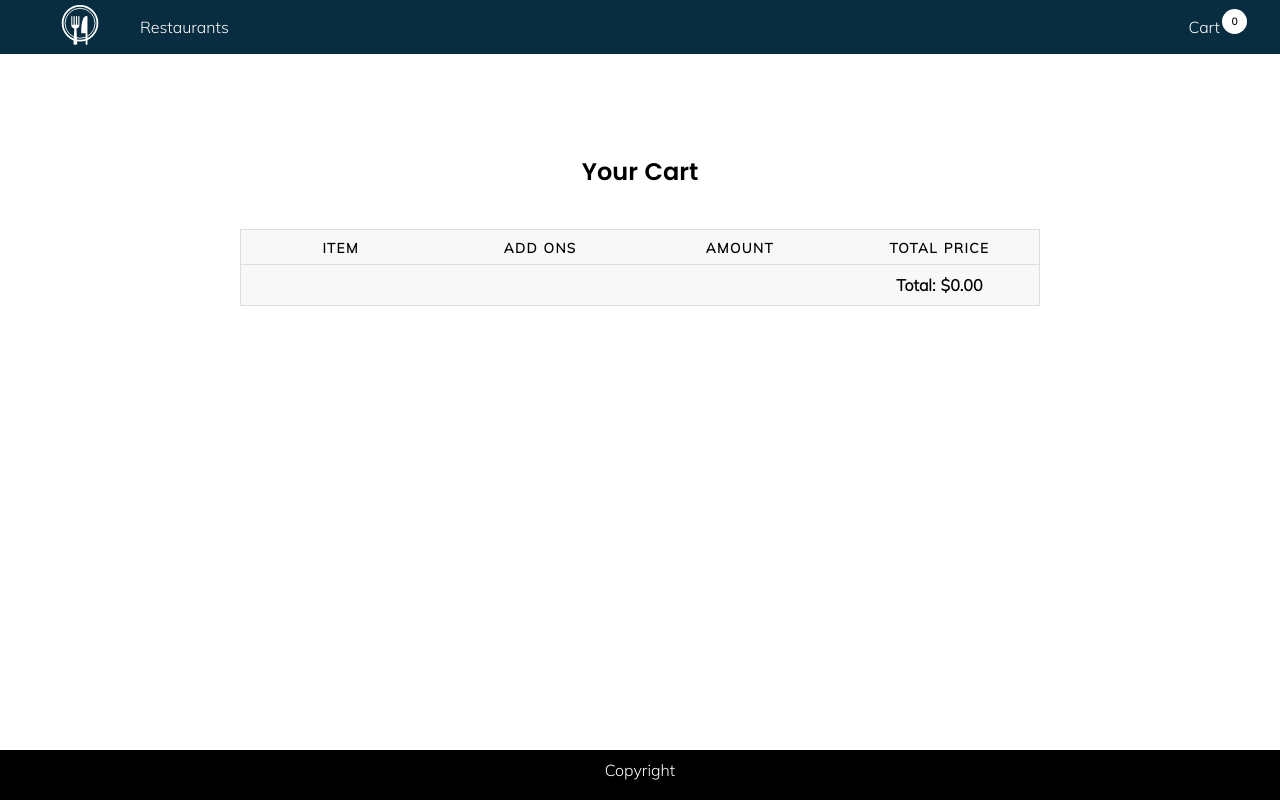
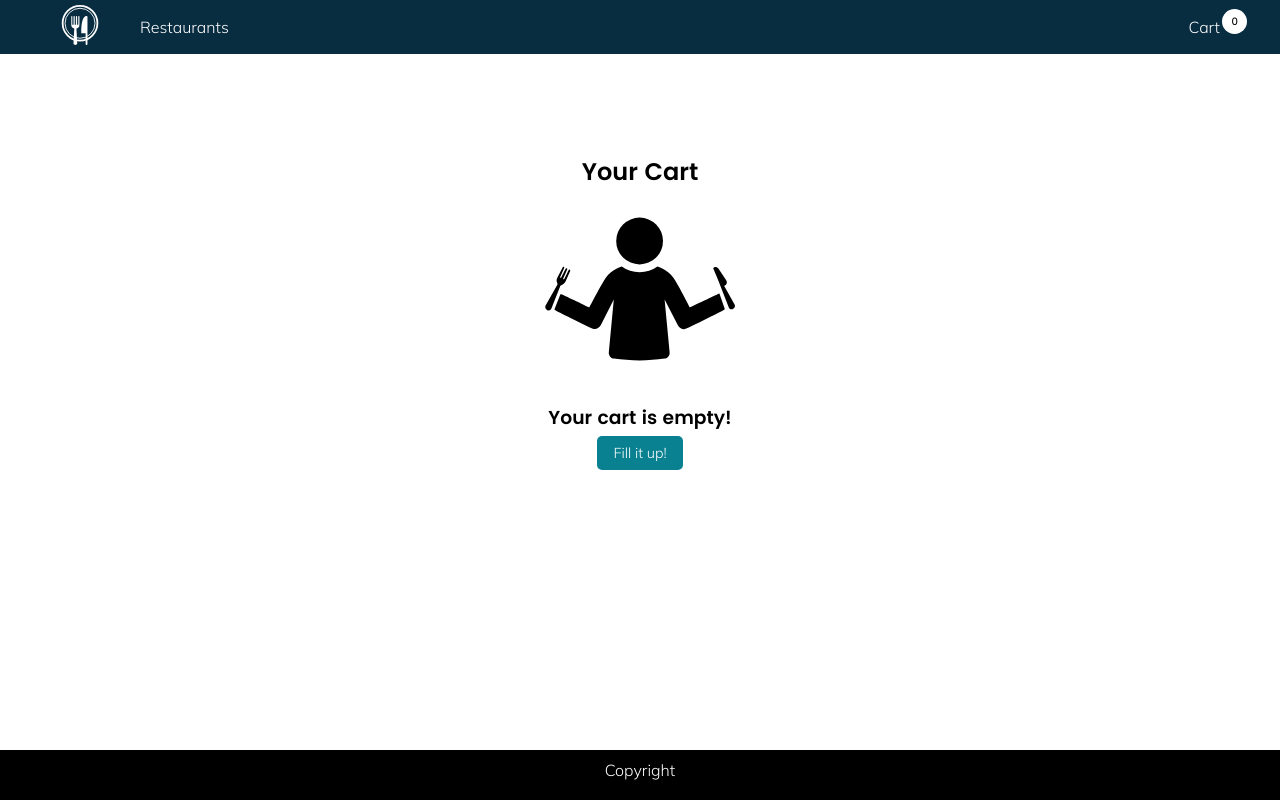
Before and after one commit to ayhanbasmisirli/nuxtfood, a Nuxt app: page /cart in a window 1280 px wide. Built offline with nearby package versions, Linux system fonts and the light colour scheme.

Commit message:
Empty chart

```diff
--- /dev/null
+++ b/components/AppEmptyCart.vue
@@ -0,0 +1,38 @@
+<template>
+  <section v-if="!cart.length" class="emptycart">
+    <svg
+      width="200"
+      height="200"
+      viewBox="-949 951 100 100"
+      aria-labelledby="hungry"
+      role="presentation"
+    >
+      <title id="hungry">Hungry Man Icon</title>
+      <path
+        d="M-859.3 1003.3c-.3.1-.7.2-1.1.4-2 .9-13.7 6.5-13.7 6.5s-1.6-3.1-3.4-6.5c-1.8-3.4-3.9-7.2-4.9-8.5-1.4-1.8-3.2-3.3-5.2-4.3-.8-.4-1.8-.8-2.7-1.1-2.5 1.8-5.6 2.8-8.9 2.8-3.3 0-6.4-1-8.9-2.8-1 .3-1.8.7-2.7 1.1-2.1 1-3.8 2.5-5.2 4.3-1.9 2.6-8.4 15.1-8.4 15.1s-3-1.5-6.2-3-6.6-3.2-7.4-3.5c-.3-.1-.5-.2-.8-.2l-3 7.7c.4.3.8.6 1.3.8 3 1.4 17.1 8.6 18.4 8.9 1.3.3 2.9-.7 3.6-2.1l6.4-12.7-2.5 26.4c-.1 1.6.9 3 2.5 3.2 4.2.6 8.5.9 12.9.9 4.3 0 8.5-.3 12.5-.9 1.6-.2 2.7-1.6 2.5-3.2l-2.5-26.4 6.5 12.7c.7 1.4 2 2.5 3.6 2.1 1.6-.4 14.7-7.1 18.4-8.9.6-.3 1.2-.6 1.6-1v-.1l-2.7-7.7z"
+      />
+      <circle cx="-899.2" cy="977" r="11.7" />
+      <path
+        d="M-851.7 1008.8l-5.2-9.3.3-.2c1-.5 1.4-1.8.7-2.7l-3.9-5.8c-.5-.7-1.4-1-2.2-.6-.3.1-.4.5-.3.7l2.5 6 5.2 13.3c.3.8 1.3 1.2 2.1.8l.1-.1c.8-.3 1.1-1.3.7-2.1zM-937.7 998.7c.6-.2 1.1-.7 1.4-1.3l.3-.6 2.1-4.8c.1-.2 0-.4-.1-.6-.2-.2-.6-.1-.7.2 0 0-1.7 3.5-2.2 4.4-.1.1-.2.2-.4.1-.1-.1-.2-.2-.1-.4.5-1 2-4.5 2-4.5.1-.3 0-.6-.3-.6-.2-.1-.4.1-.5.3l-2.2 4.4c-.1.1-.2.2-.4.1-.1-.1-.2-.2-.1-.4.5-1 2-4.5 2-4.5.1-.3 0-.6-.3-.6-.2-.1-.4.1-.5.3l-2.4 4.7-.3.6c-.3.6-.4 1.3-.2 1.9l.4 1.2-6 10.7c-.4.8-.1 1.8.7 2.2l.1.1c.8.4 1.8 0 2.1-.8l4.5-11.4 1.1-.7z"
+      />
+    </svg>
+    <h3>Your cart is empty!</h3>
+    <nuxt-link exact to="/">
+      <button class="primary">
+        Fill it up!
+      </button>
+    </nuxt-link>
+  </section>
+</template>
+
+<script>
+import { mapState } from 'vuex'
+
+export default {
+  computed: {
+    ...mapState(['cart'])
+  }
+}
+</script>
+
+<style lang="scss" scoped></style>
--- a/pages/cart.vue
+++ b/pages/cart.vue
@@ -1,8 +1,8 @@
 <template>
   <main class="cart container">
     <h2>Your Cart</h2>
-
-    <section>
+    <AppEmptyCart />
+    <section v-if="cart.length">
       <table>
         <thead>
           <tr>
@@ -38,8 +38,12 @@
 
 <script>
 import { mapState, mapGetters } from 'vuex'
+import AppEmptyCart from '@/components/AppEmptyCart.vue'
 
 export default {
+  components: {
+    AppEmptyCart
+  },
   computed: {
     ...mapState([
       'cart'
```
